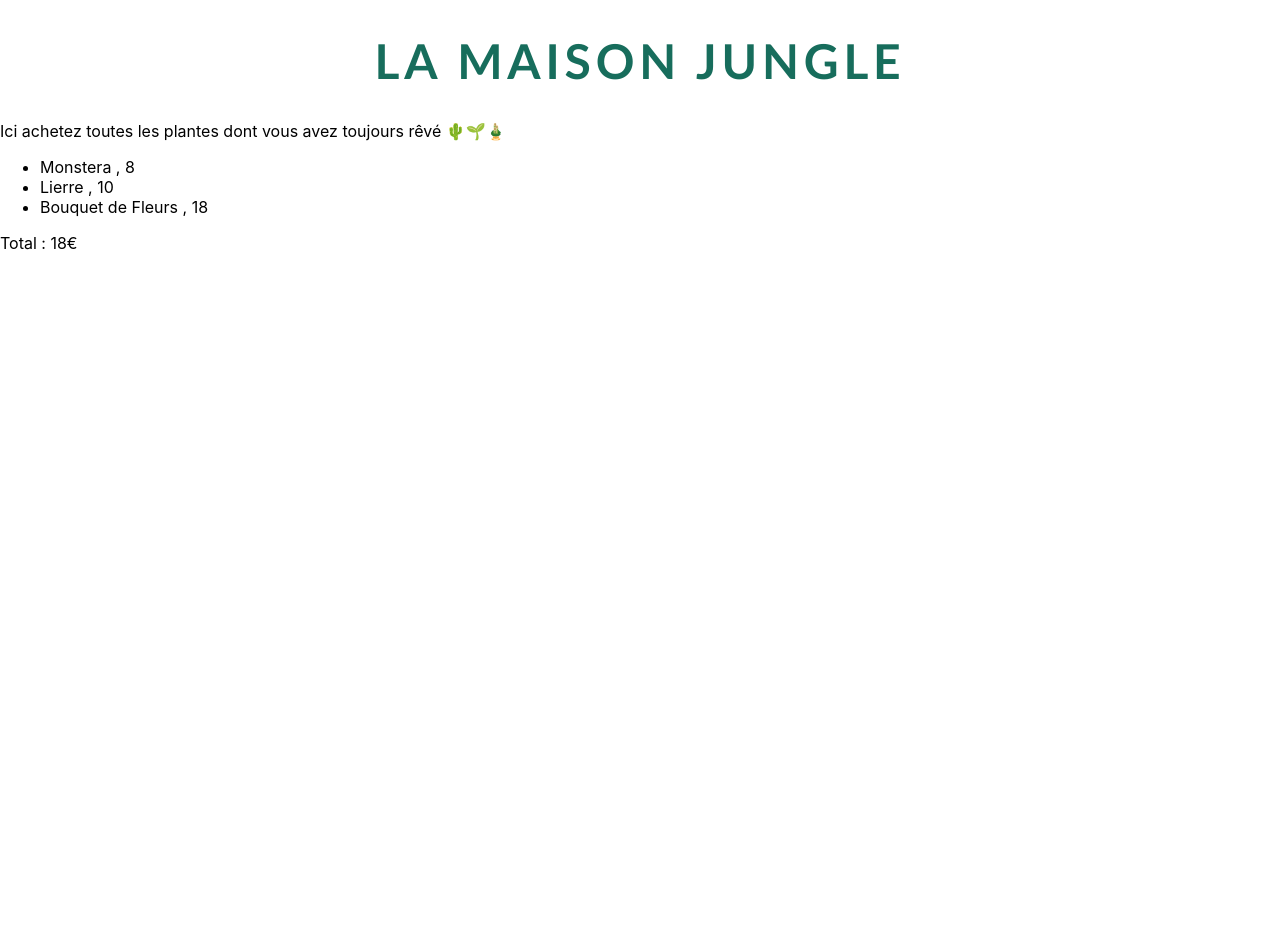
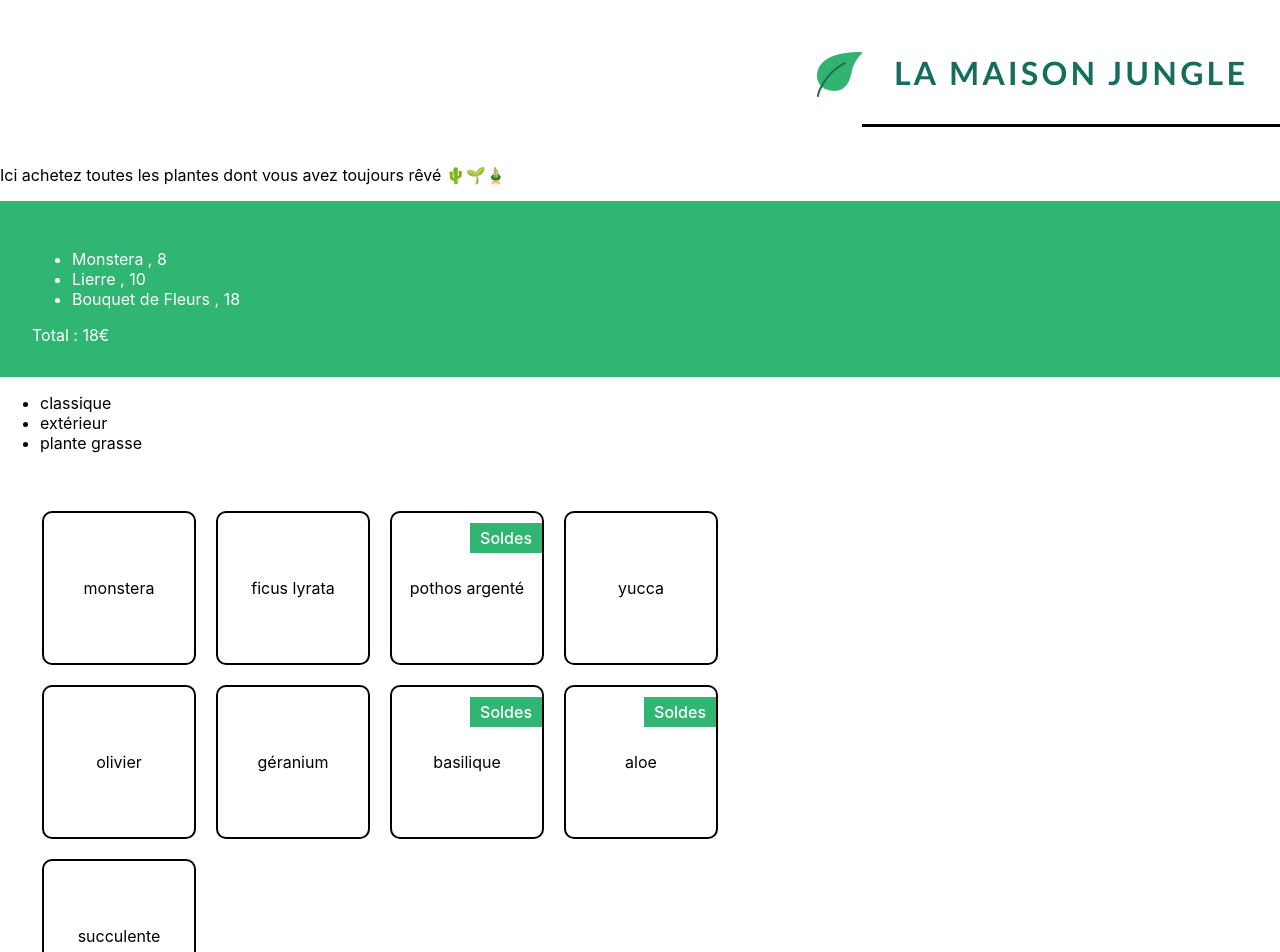
Before and after one commit to MandyTrl/PlantShop, a React (Create React App) app: page / in a window 1280 px wide. Shown: the top 952 px of the page. Before the commit the page ends 800 px from the top, so only its background shows below. Built offline with nearby package versions, Linux system fonts and the light colour scheme.

Commit message:
2nd commit

```diff
--- a/src/App.css
+++ /dev/null
@@ -1,8 +0,0 @@
-h1 {
-  font-size: 3em;
-  font-family:'Gill Sans', 'Gill Sans MT', Calibri, 'Trebuchet MS', sans-serif;
-  text-align: center;
-  text-transform : uppercase;
-  letter-spacing: 0.1em;
-  color: #176d5c;
-}
--- a/src/App.js
+++ /dev/null
@@ -1,12 +0,0 @@
-import './App.css';
-import Banner from './Components/banner';
-
-function App() {
-  return (
-    <div className="App">
-      <Banner />
-    </div>
-  );
-}
-
-export default App;
--- /dev/null
+++ b/src/Components/App.js
@@ -0,0 +1,14 @@
+import '../ressources/App.css';
+import Banner from './banner';
+import ShoppingList from './shoppingList';
+
+function App() {
+  return (
+    <div className="App">
+      <Banner />
+      <ShoppingList />
+    </div>
+  );
+}
+
+export default App;
--- a/src/Components/banner.js
+++ b/src/Components/banner.js
@@ -1,10 +1,14 @@
 import Cart from "./cart";
+import logo from '../ressources/logo.png'
 
 function Banner() {
    const title = "La maison jungle"
    return (
       <div>
-         <h1> {title} </h1>
+         <div className= "banner">
+            <img src={logo} alt= "La maison jungle" className= "lmj-logo" />
+            <h1> {title} </h1>
+         </div>
          <p>Ici achetez toutes les plantes dont vous avez toujours rêvé 🌵🌱🎍</p>
          <Cart />
       </div>
--- a/src/Components/cart.js
+++ b/src/Components/cart.js
@@ -13,7 +13,7 @@
    }
 
    return (
-      <div>
+      <div className= "cart">
          <ul>
             <li> {plantsAdd[0].name} , {plantsAdd[0].price} </li>
             <li> {plantsAdd[1].name} , {plantsAdd[1].price} </li>
--- /dev/null
+++ b/src/Components/shoppingList.js
@@ -0,0 +1,29 @@
+import { plantList } from '../datas/plantList'
+
+function ShoppingList() {
+	const categories = plantList.reduce(
+		( acc, plant ) =>
+			acc.includes( plant.category ) ? acc : acc.concat( plant.category ),
+		[]
+	)
+
+	return (
+		<div>
+			<ul>
+				{categories.map( ( cat ) => (
+					<li key={ cat }>{ cat }</li>
+				))}
+			</ul>
+			<ul className= "lmj-plant-list">
+				{plantList.map( ( plant ) => (
+					<li key={ plant.id } className= "lmj-plant-item">
+						{ plant.name }
+						{ plant.isSpecialOffer && <div className= "lmj-sales">Soldes</div> }
+					</li>
+				))}
+			</ul>
+		</div>
+	)
+}
+
+export default ShoppingList
--- /dev/null
+++ b/src/datas/plantList.js
@@ -0,0 +1,51 @@
+export const plantList = [
+	{
+		name: 'monstera',
+		category: 'classique',
+		id: '1ed'
+	},
+	{
+		name: 'ficus lyrata',
+		category: 'classique',
+		id: '2ab'
+	},
+	{
+		name: 'pothos argenté',
+		category: 'classique',
+		id: '3sd',
+		isSpecialOffer: true
+	},
+	{
+		name: 'yucca',
+		category: 'classique',
+		id: '4kk'
+	},
+	{
+		name: 'olivier',
+		category: 'extérieur',
+		id: '5pl',
+		isAvailable: false
+	},
+	{
+		name: 'géranium',
+		category: 'extérieur',
+		id: '6uo'
+	},
+	{
+		name: 'basilique',
+		category: 'extérieur',
+		id: '7ie',
+		isSpecialOffer: true
+	},
+	{
+		name: 'aloe',
+		category: 'plante grasse',
+		id: '8fp',
+		isSpecialOffer: true
+	},
+	{
+		name: 'succulente',
+		category: 'plante grasse',
+		id: '9vn'
+	}
+]
--- a/src/index.js
+++ b/src/index.js
@@ -1,7 +1,7 @@
 import React from 'react';
 import ReactDOM from 'react-dom/client';
-import './index.css';
-import App from './App';
+import '../src/ressources/index.css';
+import App from './components/App';
 import reportWebVitals from './reportWebVitals';
 
 const root = ReactDOM.createRoot(document.getElementById('root'));
--- /dev/null
+++ b/src/ressources/App.css
@@ -0,0 +1,59 @@
+h1 {
+  font-size: 2em;
+  font-family:'Gill Sans', 'Gill Sans MT', Calibri, 'Trebuchet MS', sans-serif;
+  text-align: right;
+  padding: 32px;
+	border-bottom: solid 3px black;
+  text-transform : uppercase;
+  letter-spacing: 0.1em;
+  color: #176d5c;
+}
+
+.cart {
+ padding: 32px;
+ color: white;
+ background-color: #31b572;
+}
+
+.banner {
+	display: flex;
+	justify-content: flex-end;
+	flex-direction: row;
+	align-items: center;
+}
+
+.lmj-logo {
+	height: 45px;
+	width: 45px;
+}
+
+.lmj-plant-list {
+	list-style-type: none;
+	padding: 32px;
+	display: flex;
+	flex-wrap: wrap;
+	max-width: 800px;
+}
+
+.lmj-plant-item {
+	border: solid 2px black;
+	border-radius: 10px;
+	height: 150px;
+	width: 150px;
+	margin: 10px;
+	display: flex;
+	align-items: center;
+	justify-content: center;
+	flex-direction: column;
+	position: relative;
+}
+
+.lmj-sales {
+	position: absolute;
+	right: 0px;
+	top: 10px;
+	font-weight: 500;
+	color: white;
+	padding: 5px 10px;
+	background-color: #31b572;
+}
```
Also changed, not shown: src/ressources/index.css (renamed from src/index.css), src/ressources/logo.png (added).
